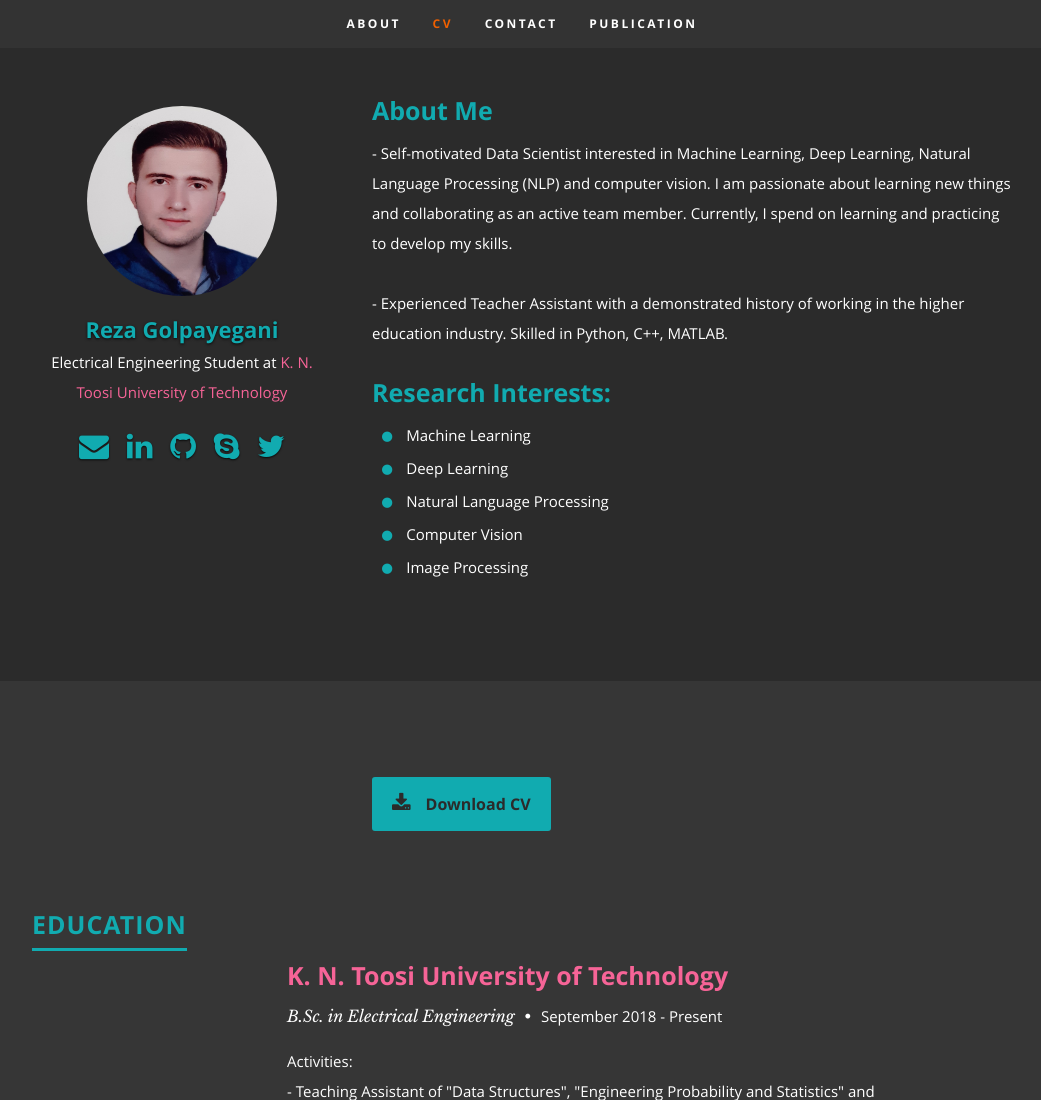
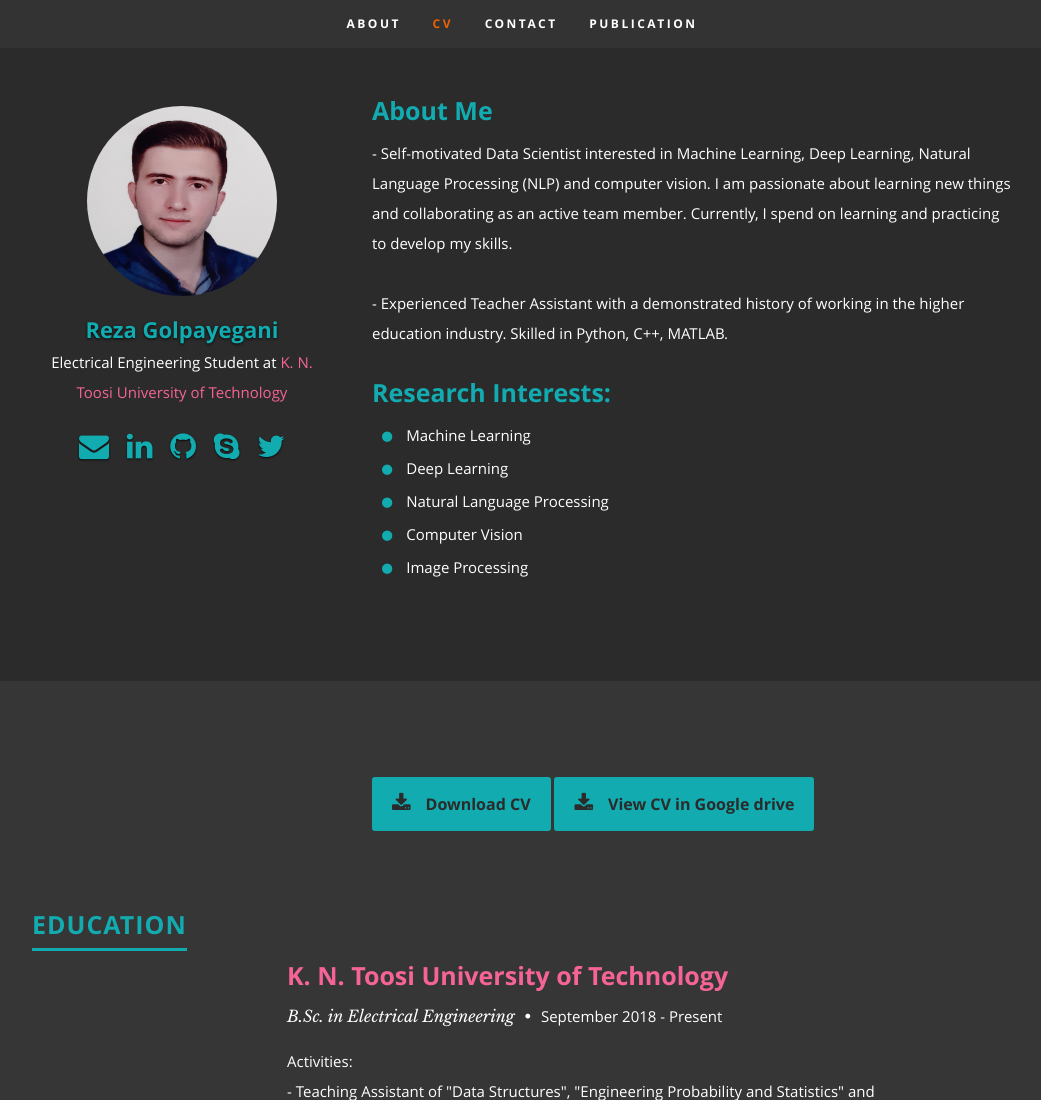
Before and after one commit to RezaGolpayegani/RezaGolpayegani.github.io, a plain HTML site: page index.html in a window 1280 px wide. Shown: the top 1100 px of the page, without its empty margins (118-1159 px from the left). Drawn offline with nearby package versions, Linux system fonts and the light colour scheme.

Commit message:
New view Button for CV.

```diff
--- a/index.html
+++ b/index.html
@@ -177,6 +177,7 @@
             <!--<div class="columns download"> -->
                <pp>
                   <a href="https://drive.google.com/uc?export=download&id=1XDeEd0yH8dhVm4pQYH5AWGq-Vo5VeIWM" target="_blank" class="button"><i class="fa fa-download"></i>Download CV</a>
+                  <a href="https://drive.google.com/file/d/1XDeEd0yH8dhVm4pQYH5AWGq-Vo5VeIWM/view?usp=sharing" target="_blank" class="button"><i class="fa fa-download"></i>View CV in Google drive</a>
                </pp>
             <!-- </div>-->
          </div>
```
